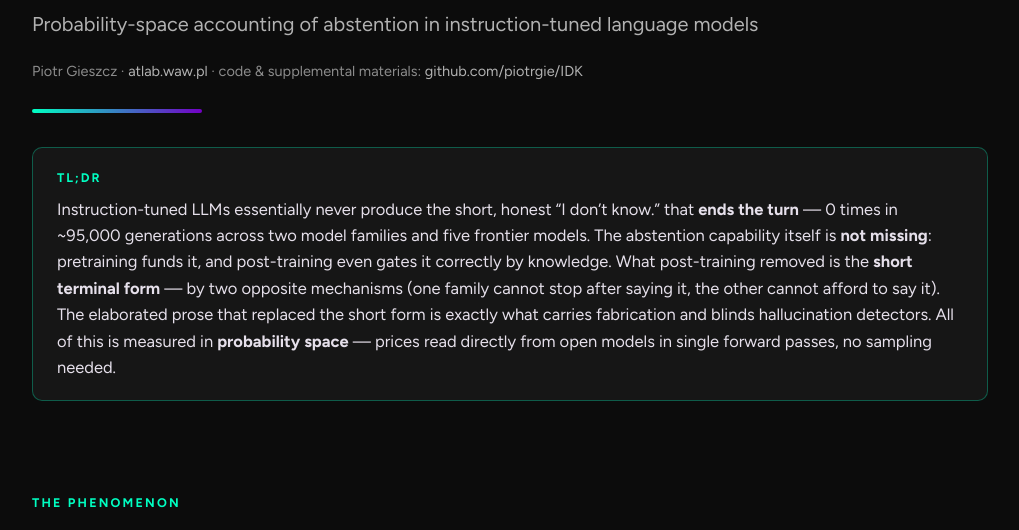
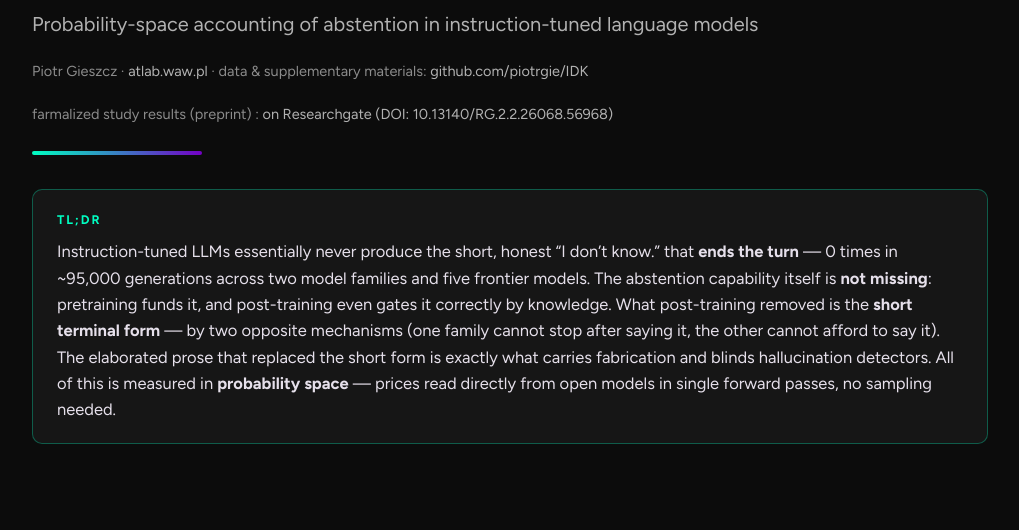
Before and after one commit to piotrgie/IDK, a plain HTML site: page index.html in a window 1280 px wide. Shown: the part 154-684 px from the top of the page, without its empty margins (130-1149 px from the left). Drawn offline with Linux system fonts and the light colour scheme.

Commit message:
Update preprint DOI and repo info

```diff
--- a/index.html
+++ b/index.html
@@ -219,7 +219,8 @@ footer ol.refs a { font-family: 'DejaVu Sans Mono', 'Courier New', monospace; fo
   <div class="kicker">DevAI &middot; Data Science Summit 2026-10-20 &middot; talk summary</div>
   <h1>Chasing the <span class="idk">&ldquo;I&nbsp;Don&rsquo;t&nbsp;Know&rdquo;</span> Attractor</h1>
   <div class="sub">Probability-space accounting of abstention in instruction-tuned language models</div>
-  <div class="meta">Piotr Gieszcz &middot; <a href="https://atlab.waw.pl">atlab.waw.pl</a> &middot; code &amp; supplemental materials: <a href="https://github.com/piotrgie/IDK">github.com/piotrgie/IDK</a></div>
+  <div class="meta">Piotr Gieszcz &middot; <a href="https://atlab.waw.pl">atlab.waw.pl</a> &middot; data &amp; supplementary materials: <a href="https://github.com/piotrgie/IDK">github.com/piotrgie/IDK</a></div>
+  <div class="meta"> farmalized study results (preprint) : <a href="https://www.researchgate.net/publication/416694076_The_I_Don't_Know_Attractor_Probability-Space_Accounting_of_Abstention_in_Instruction-Tuned_Language_Models">on Researchgate (DOI: 10.13140/RG.2.2.26068.56968)</a></div>
   <div class="hrule"></div>
 
   <div class="tldr">
```
